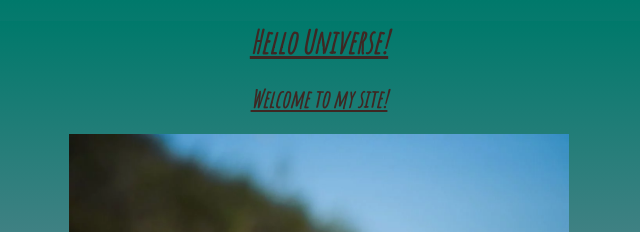
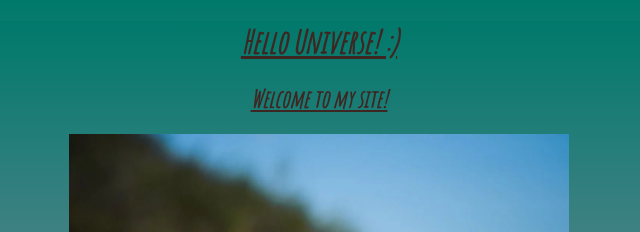
Before and after one commit to sanjana1891/beginners-week-one, a plain HTML site: page index.html in a window 1280 px wide. Shown: the top 232 px of the page, 321-961 px from the left. Drawn offline with Linux system fonts and the light colour scheme.

Commit message:
Update index.html
changed hello universe

```diff
--- a/index.html
+++ b/index.html
@@ -9,7 +9,7 @@
 <body>
 
 <center>
-  <h1><u><em>Hello Universe!</em></u></h1>
+  <h1><u><em>Hello Universe! :)</em></u></h1>
 
   <h2><u><em>Welcome to my site!</em></u></h2>
 
```
